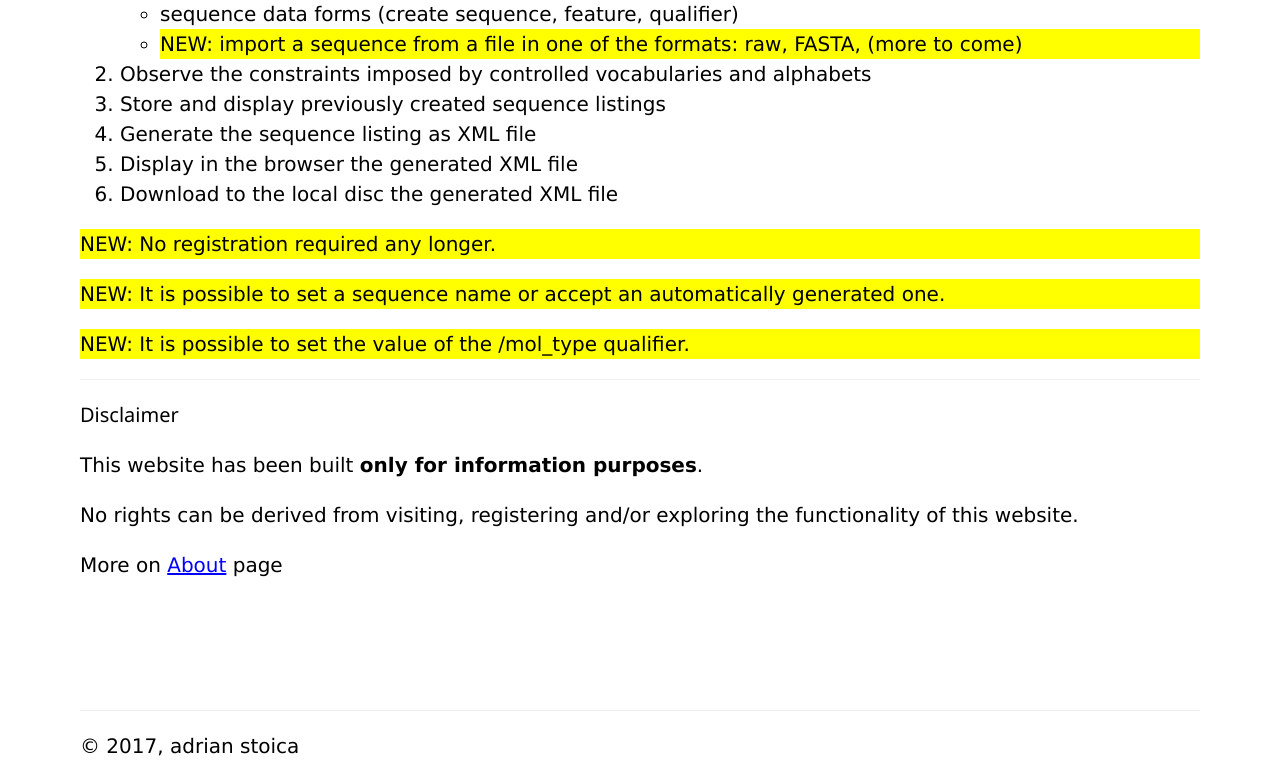
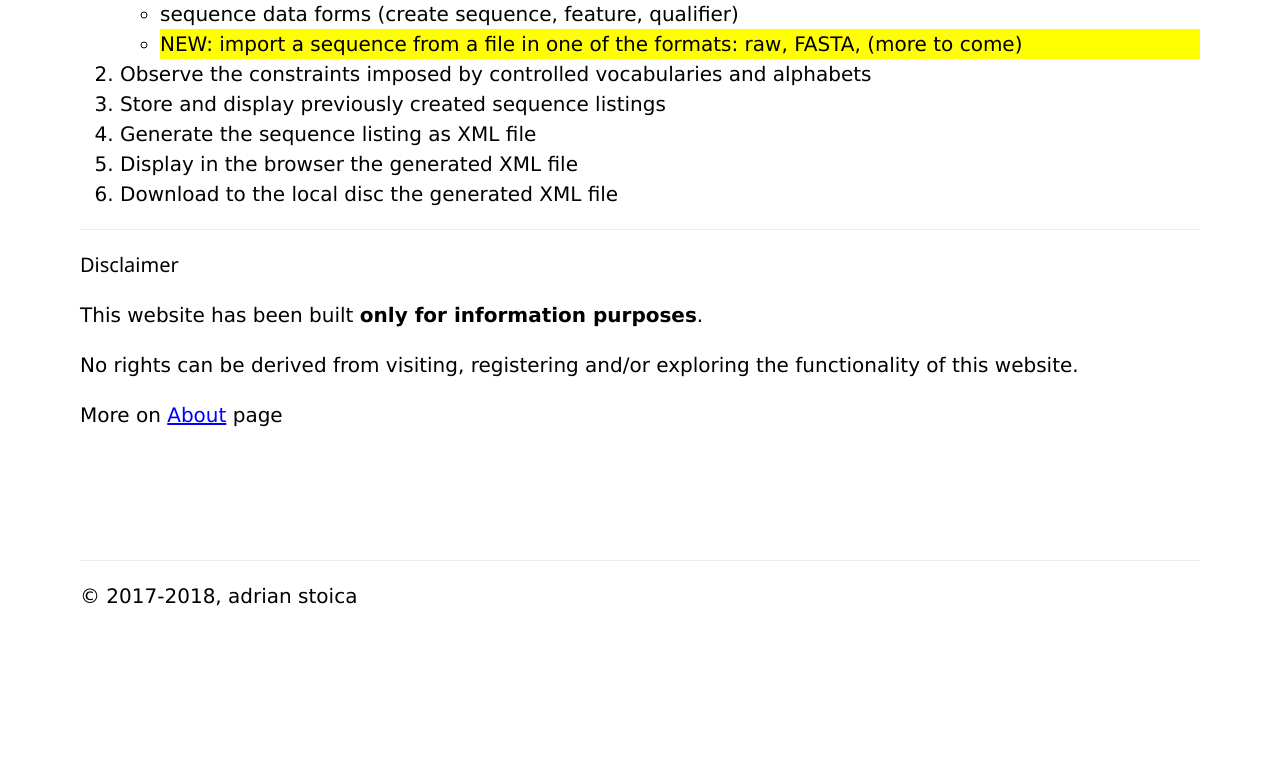
Before and after one commit to sadrians/st26proto, a Django app: page /sequencelistings/ in a window 1280 px wide. Shown: the part 464-1245 px from the top of the page. After the commit the page ends 1070 px from the top, so only its background shows below. Run offline with Django 3.2, Linux system fonts and the light colour scheme.

Commit message:
Update index page - remove items marked as "New", because they are not new anylonger.

```diff
--- a/authoringtool/sequencelistings/templates/sequencelistings/base.html
+++ b/authoringtool/sequencelistings/templates/sequencelistings/base.html
@@ -47,7 +47,7 @@
 
                 <br><br><br>
                 <hr>
-                <footer><p>&copy; 2017, adrian stoica</p></footer>
+                <footer><p>&copy; 2017-2018, adrian stoica</p></footer>
             </div>
         </div>
       </div>
--- a/authoringtool/sequencelistings/templates/sequencelistings/index.html
+++ b/authoringtool/sequencelistings/templates/sequencelistings/index.html
@@ -33,10 +33,6 @@
         <li>Download to the local disc the generated XML file</li>
     </ol>
 
-    <p class='newItem'>NEW: No registration required any longer.</li></p>
-    <p class='newItem'>NEW: It is possible to set a sequence name or accept an automatically generated one.</li></p>
-    <p class='newItem'>NEW: It is possible to set the value of the /mol_type qualifier.</li></p>
-
     <hr />
     <h4>Disclaimer</h4>
     <p>This website has been built <strong>only for information purposes</strong>.</p>
```
